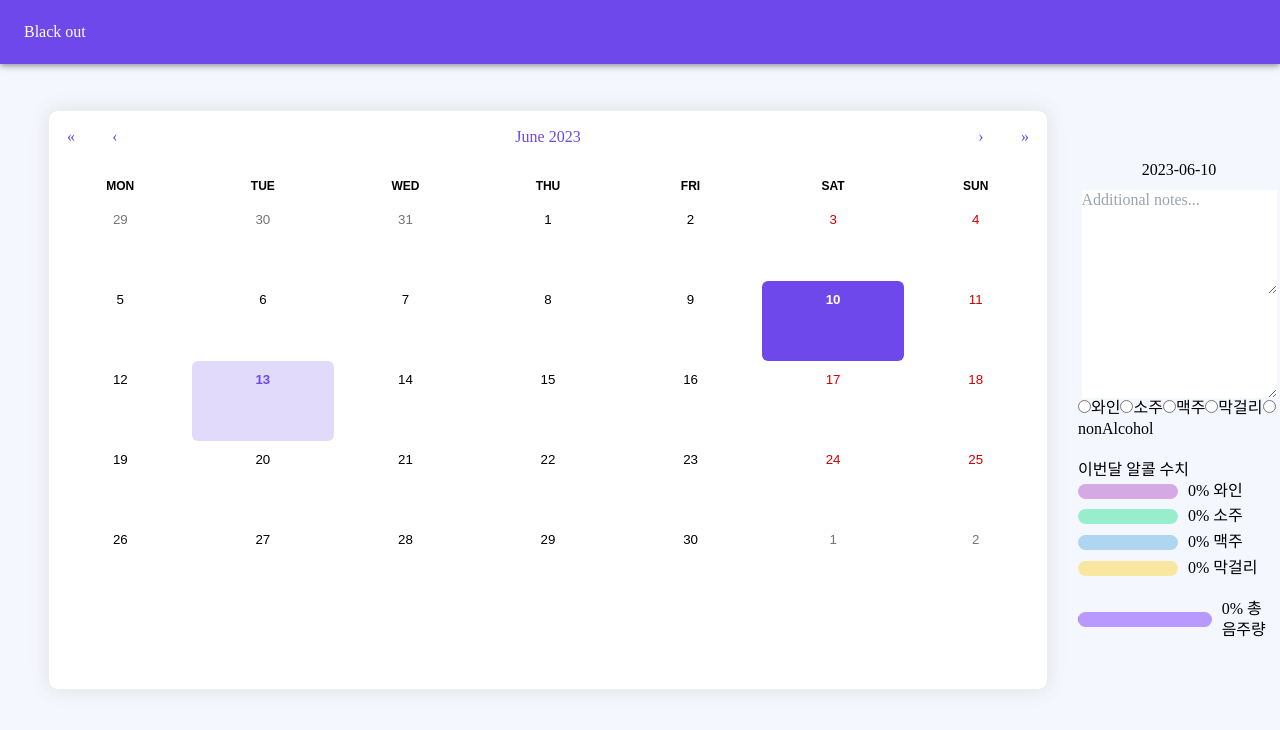
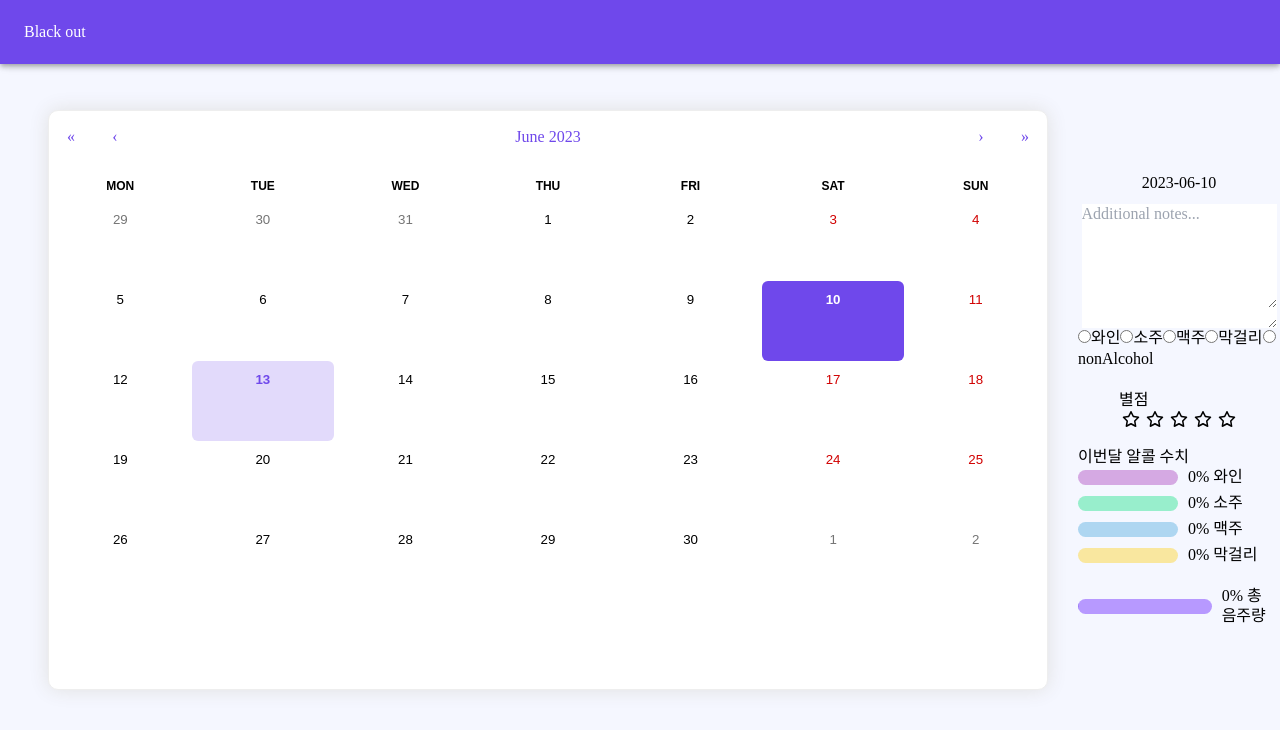
Before and after one commit to Songyeonji/Blackout-node, a React (Create React App) app: page / in a window 1280 px wide. Both pictures are taken after a click on the button "10". Shown: the top 730 px of the page. Built offline with nearby package versions, Linux system fonts and the light colour scheme; no server answers; a web font is replaced by a local one.

Commit message:
별점 추가

```diff
--- a/package.json
+++ b/package.json
@@ -6,6 +6,9 @@
   "dependencies": {
     "@emotion/react": "^11.11.1",
     "@emotion/styled": "^11.11.0",
+    "@fortawesome/free-regular-svg-icons": "^6.4.0",
+    "@fortawesome/free-solid-svg-icons": "^6.4.0",
+    "@fortawesome/react-fontawesome": "^0.2.0",
     "@mui/material": "^5.13.5",
     "@react-google-maps/api": "^2.18.1",
     "@react-spring/web": "^9.7.2",
--- a/src/App.js
+++ b/src/App.js
@@ -4,6 +4,10 @@ import Calendar from "react-calendar";
 import "react-calendar/dist/Calendar.css";
 import { AppBar, Toolbar, createTheme, ThemeProvider,LinearProgress } from "@mui/material";
 import axios from 'axios';
+
+import { FontAwesomeIcon } from "@fortawesome/react-fontawesome";
+import { faStar as solidStar } from "@fortawesome/free-solid-svg-icons";
+import { faStar as emptyStar } from "@fortawesome/free-regular-svg-icons";
 
 import wineIcon from "./icon/wine-bottle.png";
 import sojuIcon from "./icon/soju.png";
@@ -139,6 +143,17 @@ const [currentMonthEntries, setCurrentMonthEntries] = useState({});
     }
     return text;
   };
+  const handleRatingChange = (event) => {
+    const { value } = event.target;
+    setDiaryEntries((prevDiaryEntries) => ({
+      ...prevDiaryEntries,
+      [moment(selectedDate).format("YYYY-MM-DD") + "-rating"]: value,
+    }));
+  };
+  const getStarRating = (rating) => {
+    const selectedRating = diaryEntries[moment(selectedDate).format("YYYY-MM-DD") + "-rating"];
+    return rating <= selectedRating ? solidStar : emptyStar;
+  };
 
 
 
@@ -195,7 +210,7 @@ return (
               <textarea
                 value={diaryEntries[moment(selectedDate).format("YYYY-MM-DD")] || ""}
                 onChange={handleDiaryEntry}
-                rows={5}
+                rows={1}
               />
             </div>
 
@@ -205,6 +220,7 @@ return (
                 <input
                   type="radio"
                   name="drink"
+                  value="wine"
                   checked={diaryEntries[moment(selectedDate).format("YYYY-MM-DD")] === "wine"}
                   onChange={handleRadioChange}
                 />
@@ -250,6 +266,20 @@ return (
                 />
                 {getRadioLabel("makgeolli", "nonAlcohol")}
               </label>
+            </div>
+
+            <div style={{ marginTop: "20px" }}>
+              <h2>별점</h2>
+              <div style={{ display: "flex", justifyContent: "center", alignItems: "center" }}>
+                {[1, 2, 3, 4, 5].map((rating) => (
+                  <FontAwesomeIcon
+                    key={rating}
+                    icon={getStarRating(rating)}
+                    style={{ cursor: "pointer", margin: "0 3px" }}
+                    onClick={() => handleRatingChange({ target: { value: rating } })}
+                  />
+                ))}
+              </div>
             </div>
 
             <div style={{ width: "100%", marginTop: "20px" }}>
```
Also changed, not shown: 2 other files (tests, documents, lock files or other folders).
